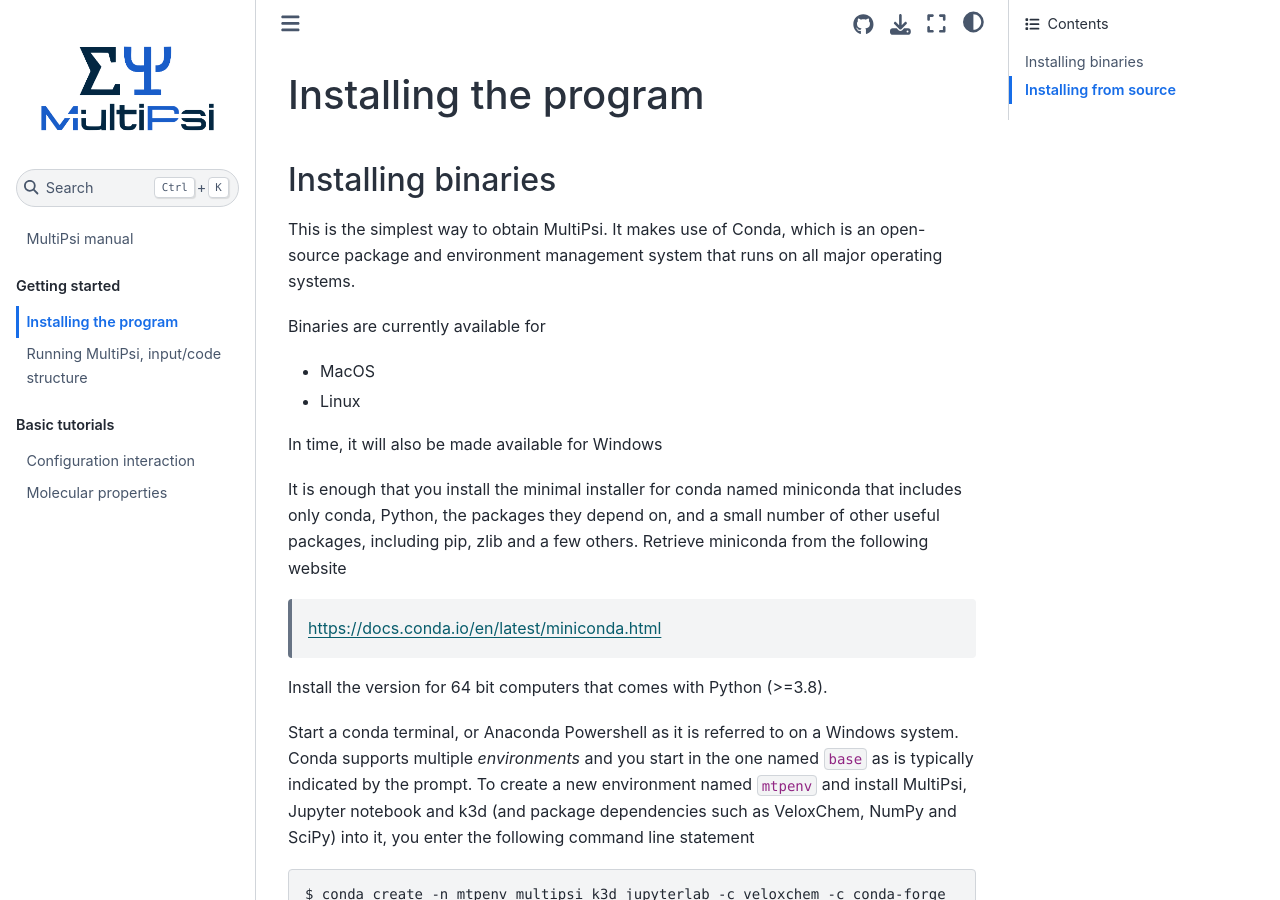
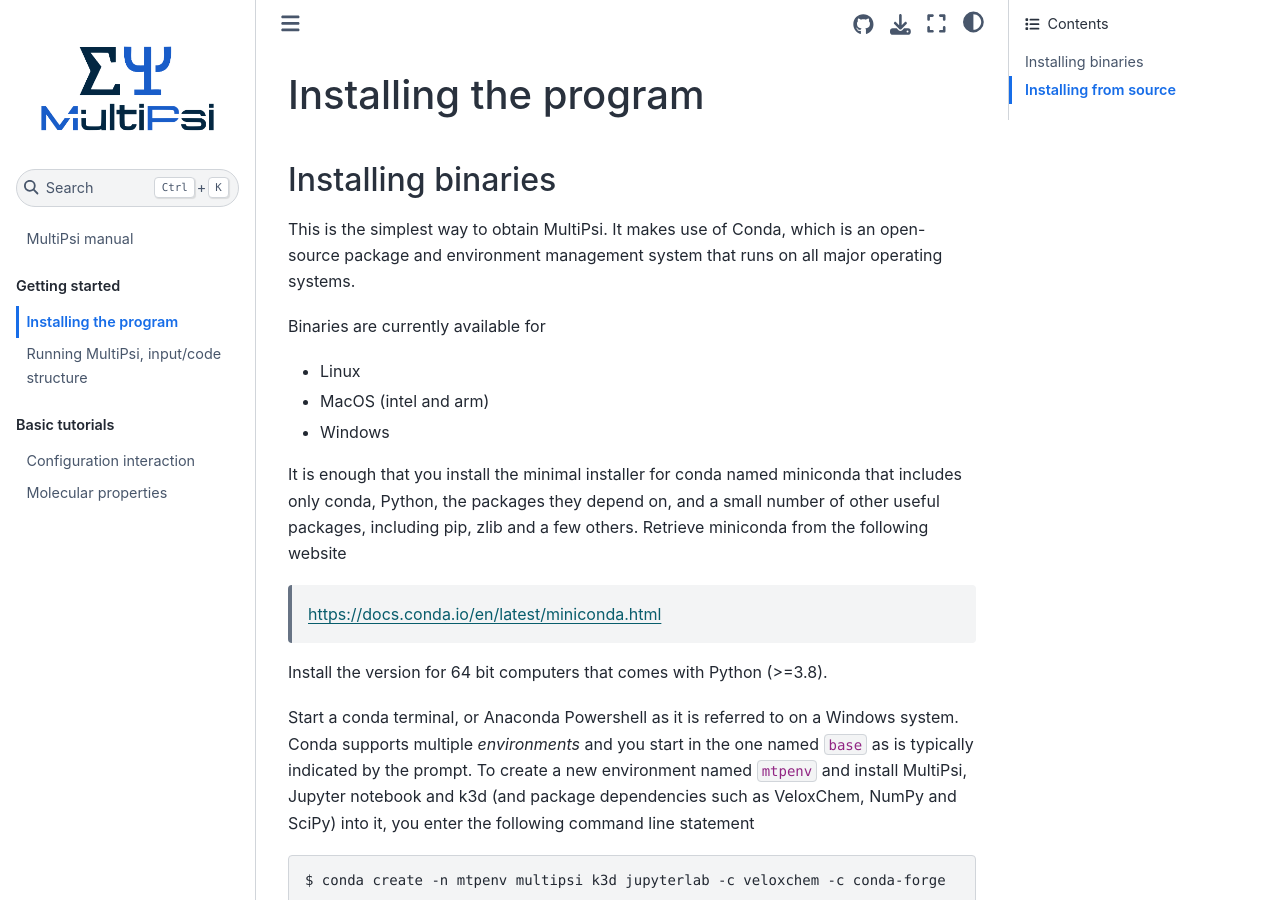
Before and after one commit to multipsi/manual, a Jupyter Book: the page built from docs/install.md, in a window 1280 px wide and 900 px high. Built offline with Jupyter Book 1.0.4 settings and Sphinx 7.4.7 and the Sphinx Book theme 1.1.4, drawn with Linux system fonts in a browser that asks for light colours; pages that are not in the unit, such as notebooks, are missing from menus.

Commit message:
windows binaries exist now

```diff
--- a/docs/install.md
+++ b/docs/install.md
@@ -5,10 +5,9 @@
 It makes use of Conda, which is an open-source package and environment management system that runs on all major operating systems.
 
 Binaries are currently available for
-- MacOS
 - Linux
-
-In time, it will also be made available for Windows
+- MacOS (intel and arm)
+- Windows
 
 It is enough that you install the minimal installer for conda named miniconda that includes only conda, Python, the packages they depend on, and a small number of other useful packages, including pip, zlib and a few others.
 Retrieve miniconda from the following website
```
